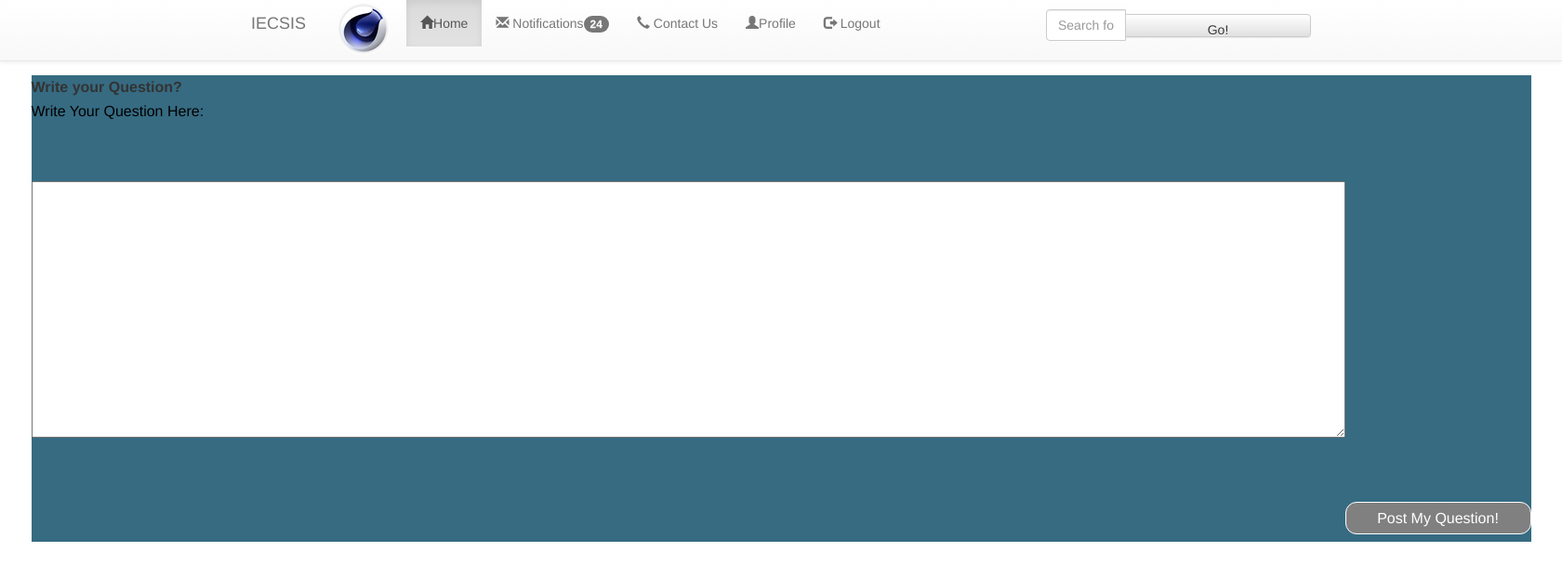
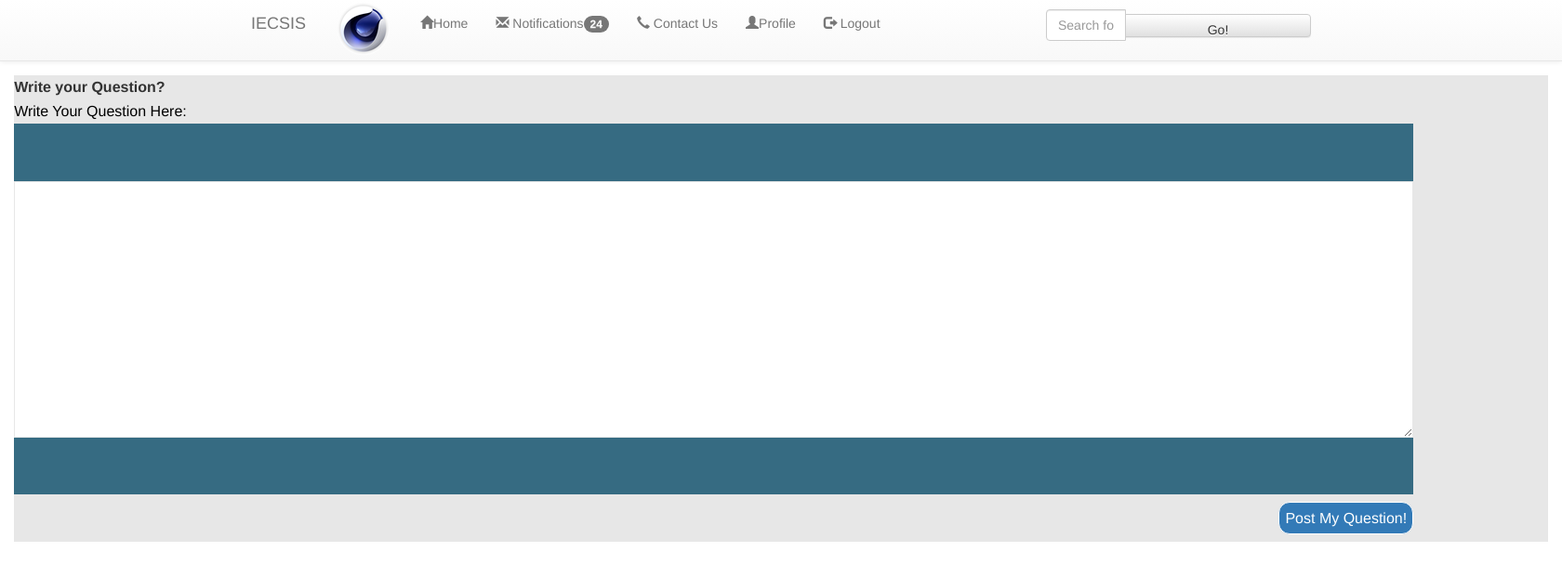
Before and after one commit to bhupendra11/Student-interaction-system, a PHP site: page /html/question.php in a window 1680 px wide. Shown: the top 622 px of the page at 93% size. Run offline with PHP 8.4, Linux system fonts and the light colour scheme; a user stored in the database is signed in.

Commit message:
modified question.php

```diff
--- a/html/question.php
+++ b/html/question.php
@@ -21,18 +21,18 @@
 <body>
 	<?php include('../php/header.php');?>
 <center>
-	<table  class="tbl">
-		<th>Write your Question?</th>
+	<table  class="tbl" style="background-color:  #e7e7e7;">
+		<th >Write your Question?</th>
 			<form action="../php/question.php" method="post">
 			<tr class='xx'>
-				<td >Write Your Question Here:</td
+				<td style="background-color:  #e7e7e7;">Write Your Question Here:</td
 			</tr>
 			<tr class="xx">
-				<td> <textarea rows='15' cols='150' type="text" name="que"></textarea></td>
+				<td> <textarea rows='15' cols='160'  name="que" style="border-color: #e7e7e7;"></textarea></td>
 			</tr>
 			<tr>
 				<td></td>
-				<td class='xx'> <input style="color:white;width:200px; height:35px; border:1px solid white;border-radius:12px; background-color:gray;" type="submit" value="Post My Question!" ></input></td>
+				<td > <input style="color:white;margin-left:-100%; height:35px; border:1px solid white;border-radius:12px;background-color: #337ab7;" type="submit" value="Post My Question!" ></input></td>
 			</tr>
 			</form>
 	</table>
--- a/index.php
+++ b/index.php
@@ -27,7 +27,7 @@
 <div class='bodywrap'>
         <div class='left' style="margin-top: -2%;"  >
 <ul style="margin-top:50%;list-style: none;margin-left:-15%;">
-<li><a href="html/question.html" class="list-group-item active" style="margin-bottom: 2%;">Post Questions</a></li>
+<li><a href="html/question.php" class="list-group-item active" style="margin-bottom: 2%;">Post Questions</a></li>
 <li><a href="php/answer.php" class="list-group-item active" style="margin-bottom: 2%;">Post Answer</a></li>
 <li><a href="php/preview.php" class="list-group-item active" style="margin-bottom: 2%;" >Preview Question and Answer post!!</a></li>
 </ul>
--- a/mainheader.php
+++ b/mainheader.php
@@ -27,9 +27,9 @@
                     <a class="navbar-brand" href="#">Iecsis</a>
 
                     <li class="nohover list-unstyled"><a href="index.php" ><img  src="./images/logo.png" style="margin: -15px 0px -10px 0px;"></img></a></li>
-                    <li class="active"><a href="index.php" ><span  class="glyphicon glyphicon-home"></span>Home</a></li>
+                    <li ><a href="index.php" ><span  class="glyphicon glyphicon-home"></span>Home</a></li>
 
-                    <li><a href="./php/profile.php" ><span class="glyphicon glyphicon-user"></span> Profile</a></li>
+                    <li><a href="php/profile.php" ><span class="glyphicon glyphicon-user"></span> Profile</a></li>
                     <li><a><span   class="glyphicon glyphicon-envelope"></span> Notifications <? echo $notif ?></a></li>
                     <li><a> <span class="glyphicon glyphicon-earphone"></span> Contact Us</a></li>
                     <?php
--- a/php/header.php
+++ b/php/header.php
@@ -31,7 +31,7 @@
                     <li class="nohover list-unstyled"><a href="../index.php" >
                    		<img  src="../images/logo.png" style="margin: -15px 0px -10px 0px;"></img></a>
                     </li>
-                    <li class="active"><a href="../index.php" >
+                    <li ><a href="../index.php" >
                     <span  class="glyphicon glyphicon-home"></span>Home</a></li>
                     <li><a><span   class="glyphicon glyphicon-envelope"></span> Notifications<span class="badge">24</span></a></li>
                     <li><a> <span class="glyphicon glyphicon-earphone"></span> Contact Us</a></li>
--- a/php/recentpost.php
+++ b/php/recentpost.php
@@ -10,7 +10,7 @@
 	{
 		echo "<tr><td>Q".$queno." ..".$res['question']."</td><td>".$res['question_id']."</td>  <td>".$res['question_post_date']."</td> </tr><br>";
 		echo "<tr><td><form action='answerpost.php' method='get'>  </td><td><a href=php/answerpost.php?qid=$res[question_id]&uid=$res[user_id]>".
-				"<input class='btn' style='background-color:#337ab7;'".
+				"<input class='btn' style='background-color:#337ab7; '".
 				" type=button value='Answer this Question' name=send /> </a>".
 				"</form></td></tr>";
 		$queno++;
```
Also changed, not shown: html/login.php (+0 -17 lines), php/footer.php (+6 -6 lines), uploads/shashi@yahoo.com.jpg (added).
